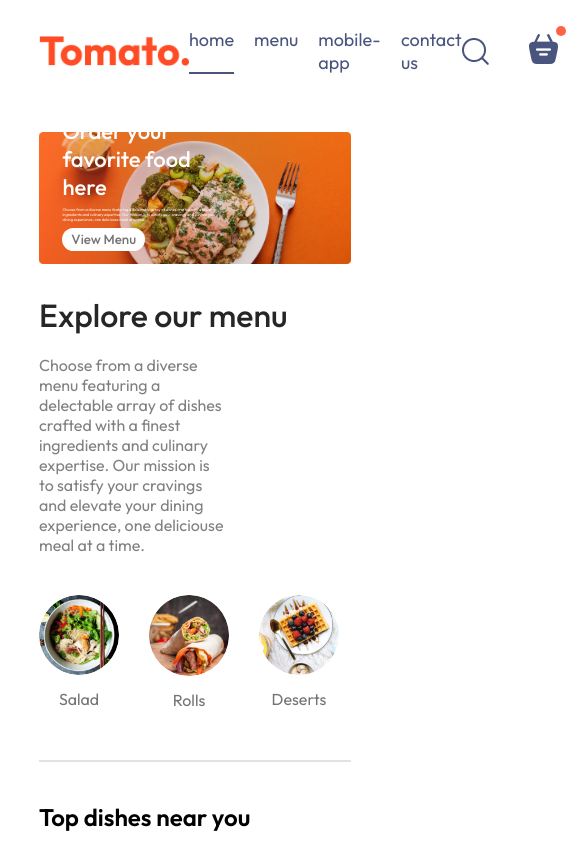
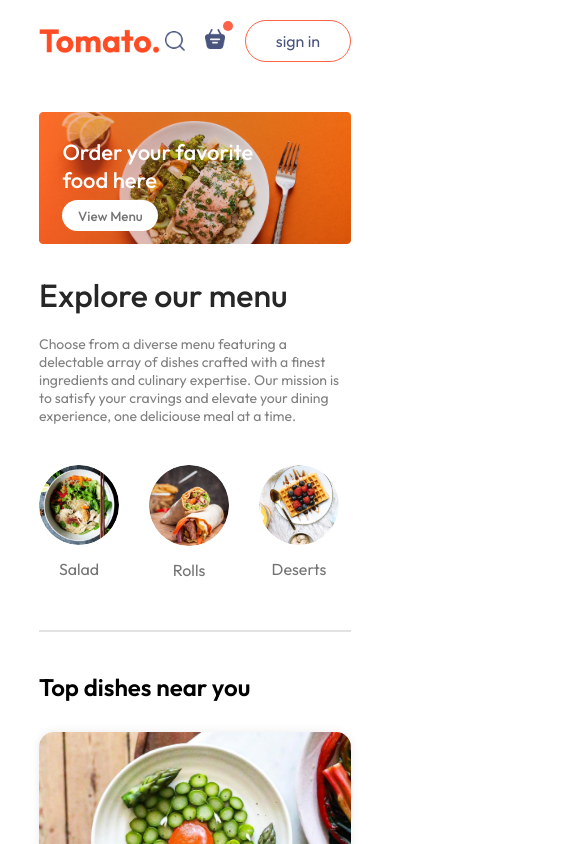
Before and after one commit to Banushasarma/Tomoto-frontend, a React (Vite) app: page / in a window 390 px wide. Shown: the top 844 px of the page, 585 px wide, since content can reach past the window. Built offline with nearby package versions, Linux system fonts and the light colour scheme.

Commit message:
Responsive style media queries added.

```diff
--- a/src/components/AppDownload/AppDownload.css
+++ b/src/components/AppDownload/AppDownload.css
@@ -0,0 +1,24 @@
+.app-download {
+  margin: auto auto;
+  margin-top: 100px;
+  font-size: max(3vw, 20px);
+  text-align: center;
+  font-weight: 500;
+}
+
+.app-download-platforms {
+  display: flex;
+  justify-content: center;
+  gap: max(2vw, 10px);
+  margin-top: 40px;
+}
+
+.app-download-platforms img {
+  width: max(30vw, 120px);
+  max-width: 180px;
+  transition: 0.5s;
+  cursor: pointer;
+}
+.app-download-platforms img:hover {
+  transform: scale(1.05);
+}
--- a/src/components/AppDownload/AppDownload.jsx
+++ b/src/components/AppDownload/AppDownload.jsx
@@ -1,7 +1,21 @@
 import React from "react";
+import "./AppDownload.css";
+import { assets } from "../../assets/assets";
 
 const AppDownload = () => {
-  return <div>AppDownload</div>;
+  return (
+    <div className="app-download" id="app-download ">
+      <p>
+        For Better Experience Download
+        <br />
+        Tomoto App
+        <div className="app-download-platforms">
+          <img src={assets.play_store} alt="" />
+          <img src={assets.app_store} alt="" />
+        </div>
+      </p>
+    </div>
+  );
 };
 
 export default AppDownload;
--- a/src/components/ExploreMenu/ExploreMenu.css
+++ b/src/components/ExploreMenu/ExploreMenu.css
@@ -49,3 +49,10 @@
 .explore-menu-list-item .active {
   border: 4px solid tomato;
 }
+
+@media (max-width: 1050px) {
+  .explore-menu-text {
+    max-width: 100%;
+    font-size: 14px;
+  }
+}
--- a/src/components/Footer/Footer.css
+++ b/src/components/Footer/Footer.css
@@ -50,3 +50,14 @@
   background-color: grey;
   border: none;
 }
+
+@media (max-width: 750px) {
+  .footer-content {
+    display: flex;
+    flex-direction: column;
+    gap: 35px;
+  }
+  .footer-copyright {
+    text-align: center;
+  }
+}
--- a/src/components/Header/Header.css
+++ b/src/components/Header/Header.css
@@ -36,3 +36,21 @@
   font-size: max(1vw 13px);
   border-radius: 50px;
 }
+
+@media (max-width: 1050px) {
+  .header-contents {
+    max-width: 45%;
+  }
+}
+
+@media (max-width: 750px) {
+  .header-contents {
+    max-width: 65%;
+  }
+  .header-contents p {
+    display: none;
+  }
+  .header-contents button {
+    padding: 2vw 4vw;
+  }
+}
--- a/src/components/Navbar/Navbar.css
+++ b/src/components/Navbar/Navbar.css
@@ -57,3 +57,58 @@
   top: -8px;
   right: -8px;
 }
+
+@media (max-width: 1050px) {
+  .navbar .logo {
+    width: 140px;
+  }
+  .navbar-menu {
+    gap: 20px;
+    font-size: 17px;
+  }
+  .navbar-right {
+    gap: 30px;
+  }
+  .navbar-right img {
+    width: 22px;
+  }
+  .navbar-right bottom {
+    padding: 8px 25px;
+  }
+}
+
+@media (max-width: 900px) {
+  .navbar .logo {
+    width: 120px;
+  }
+  .navbar-menu {
+    gap: 15px;
+    font-size: 16px;
+  }
+  .navbar-right {
+    gap: 20px;
+  }
+  .navbar-right img {
+    width: 20px;
+  }
+  .navbar-right bottom {
+    padding: 7px 20px;
+    font-size: 15px;
+  }
+}
+
+@media (max-width: 750px) {
+  .navbar-menu {
+    display: none;
+  }
+  .navbar-right {
+    gap: 20px;
+  }
+  .navbar-right img {
+    width: 20px;
+  }
+  .navbar-right bottom {
+    padding: 7px 20px;
+    font-size: 15px;
+  }
+}
```
